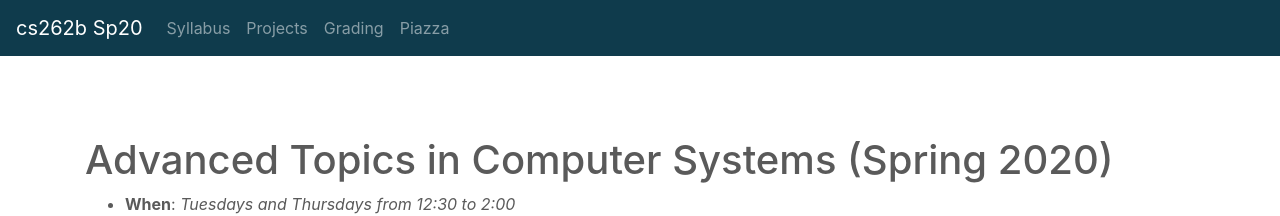
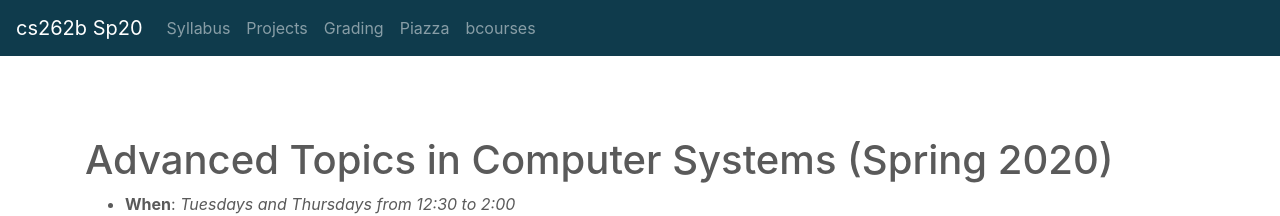
Before and after one commit to deculler/cs262b-sp20, a Jekyll site: the page built from index.md, in a window 1280 px wide and 900 px high. Shown: the top 216 px of the window. Built offline with Jekyll 4.4.1, drawn with Linux system fonts in a browser that asks for light colours; nearby versions of some CDN libraries; our own code applies the rules of GitHub Pages for plain Markdown files.

Commit message:
update nav

```diff
--- a/_includes/navigation.html
+++ b/_includes/navigation.html
@@ -16,7 +16,10 @@
           <a class="nav-link" href="#grading">Grading</a>
         </li>
         <li class="nav-item">
-          <a class="nav-link" href="https://piazza.com/class/FIX">Piazza</a>
+          <a class="nav-link" href="https://piazza.com/class/k5o5iseswwm314">Piazza</a>
+        </li>
+        <li class="nav-item">
+          <a class="nav-link" href="https://bcourses.berkeley.edu/courses/1489815">bcourses</a>
         </li>
       </ul>
     </div>
```
